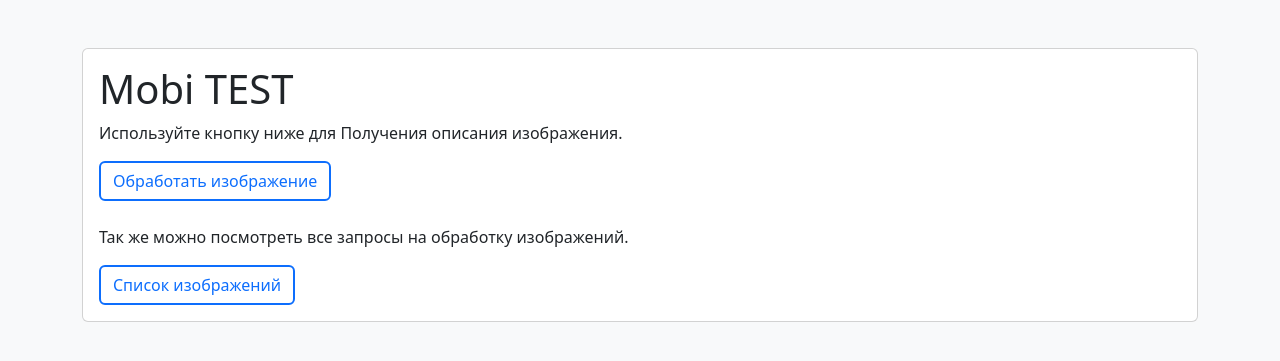
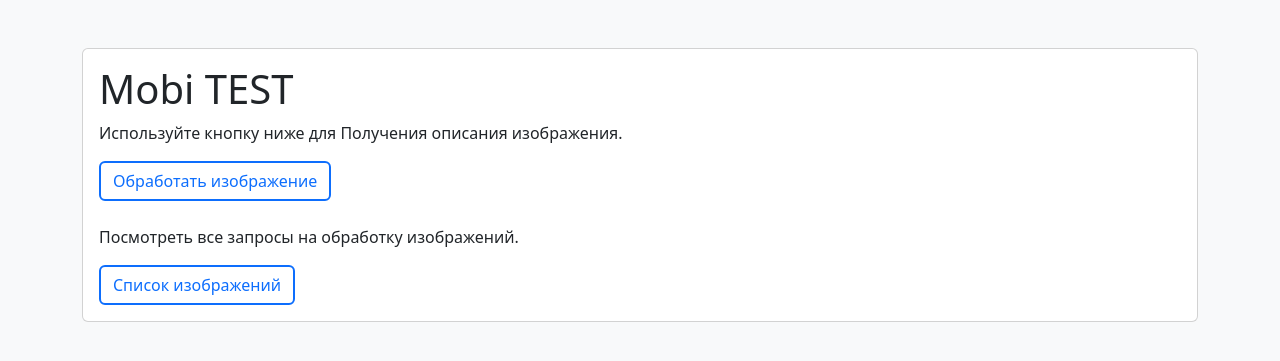
Before and after one commit to LeontevRoman/mobi, a Python web app: template flask/templates/index.html in a window 1280 px wide. Shown: the top 361 px of the page. Run offline with Jinja, Linux system fonts and the light colour scheme; the template is opened without the code that fills it, so the values that code supplies are empty.

Commit message:
fix index.html

```diff
--- a/flask/templates/index.html
+++ b/flask/templates/index.html
@@ -29,7 +29,7 @@
                 <p class="card-text">Используйте кнопку ниже для Получения описания изображения.</p>
                 <a href="/upload" class="btn custom-btn">Обработать изображение</a>
                 <br><br>
-                <p class="card-text">Так же можно посмотреть все запросы на обработку изображений.</p>
+                <p class="card-text">Посмотреть все запросы на обработку изображений.</p>
                 <a href="/show" class="btn custom-btn">Список изображений</a>
             </div>
         </div>
--- a/flask/templates/list_images.html
+++ b/flask/templates/list_images.html
@@ -68,7 +68,7 @@
                         <td>${item.file_name}</td>
                         <td>${item.timestamp}</td>
                         <td>${item.description}</td>
-                        <td>${item.comment || ''}</td> <!-- Если комментарий null, отображаем пустую строку -->
+                        <td>${item.status || ''}</td> <!-- Если комментарий null, отображаем пустую строку -->
                     `;
                     tableBody.appendChild(row);
                 });
```
